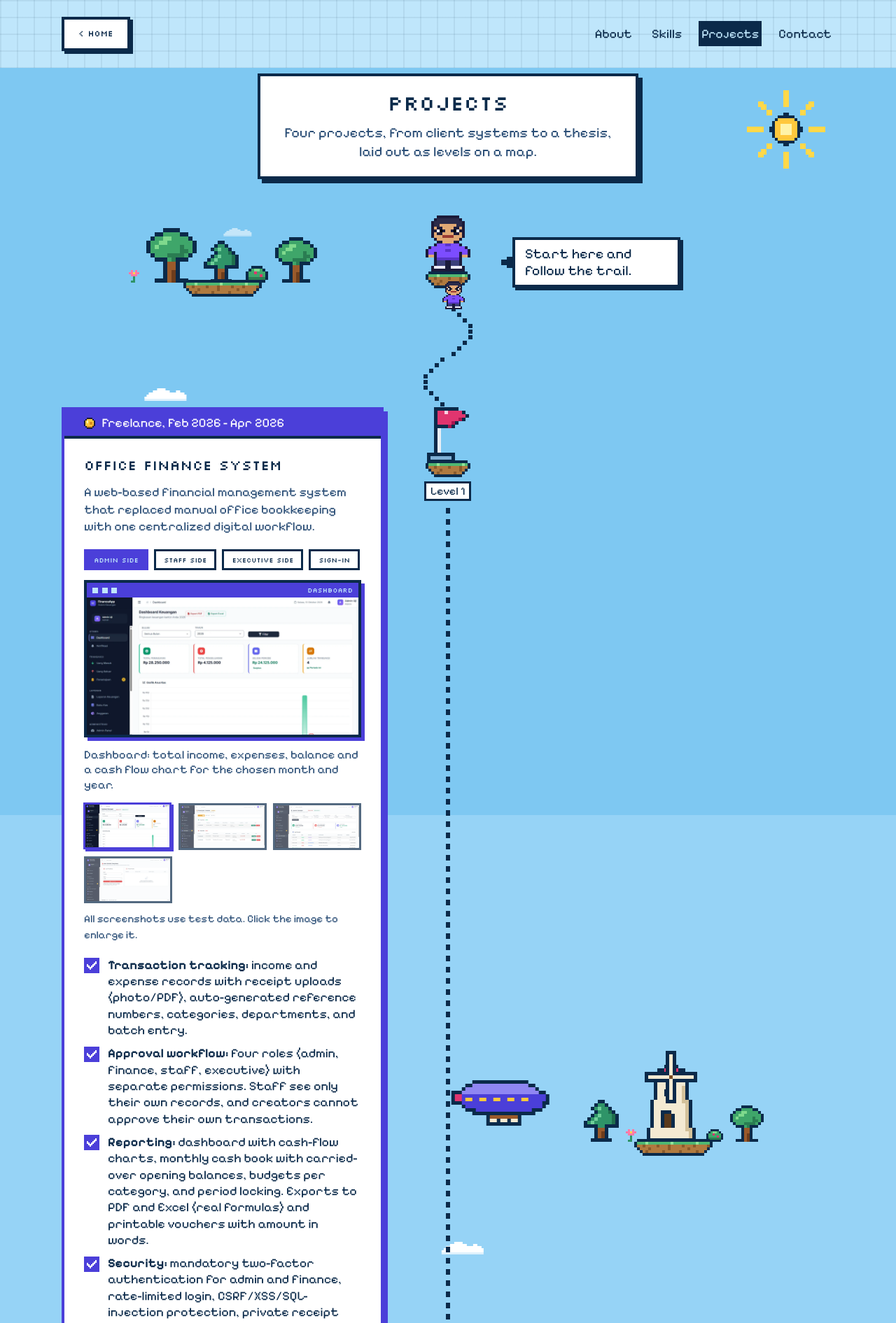
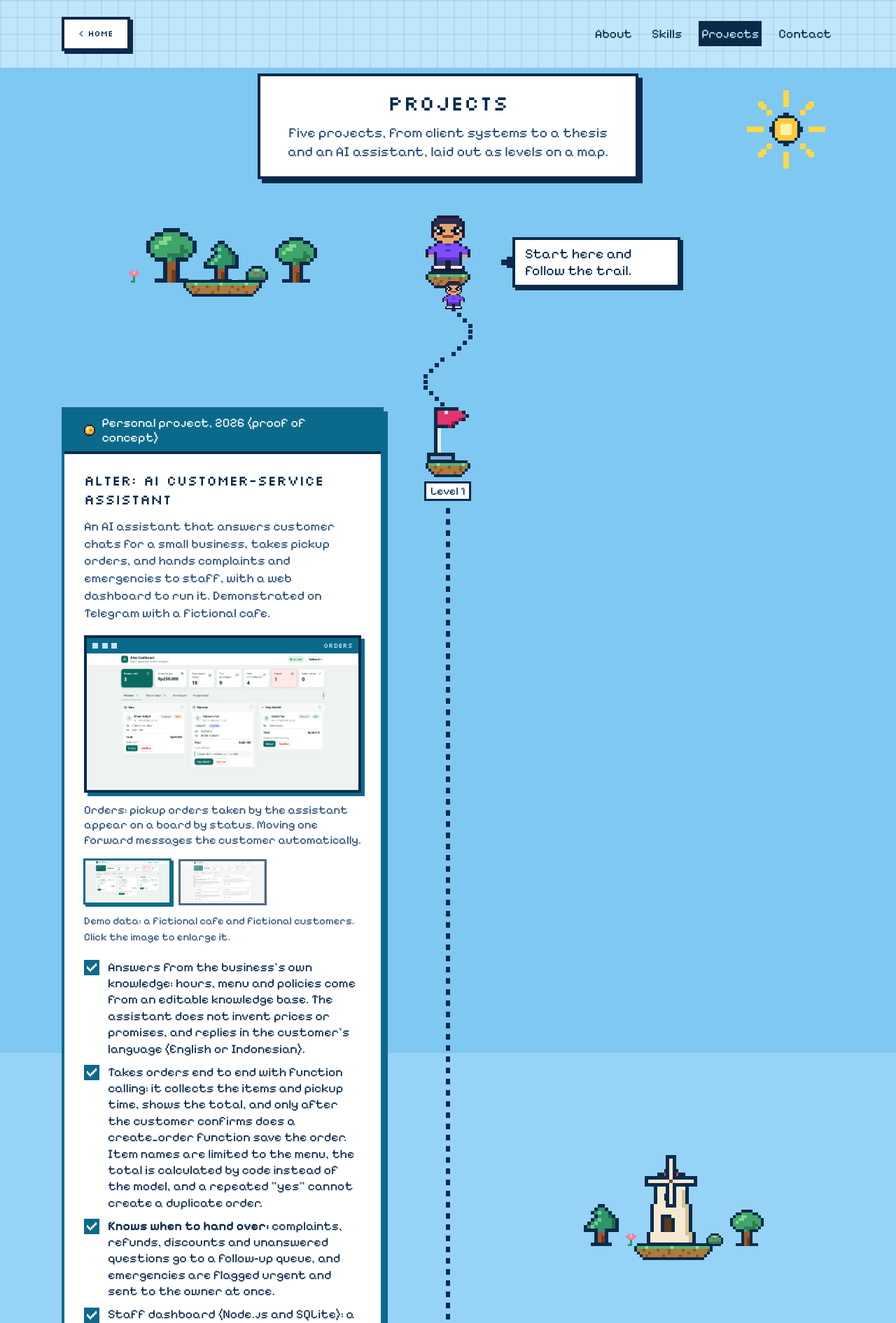
Before and after one commit to bryanrumuy/web-porto, a Next.js app: page /projects in a window 1280 px wide. Shown: the top 1891 px of the page at 70% size. Built offline with nearby package versions, Linux system fonts and the light colour scheme.

Commit message:
feat: add the Alter AI customer-service assistant project, AI Automation skills and dashboard screenshots

```diff
--- a/app/data.ts
+++ b/app/data.ts
@@ -7,7 +7,7 @@ export const profile = {
     "I build full-stack web systems and AI solutions that solve real business problems.",
   facts: [
     { label: "Based in", value: "Surabaya, Indonesia" },
-    { label: "Experience", value: "4 projects, 2 of them for clients" },
+    { label: "Experience", value: "5 projects, 2 of them for clients" },
     {
       label: "Open to",
       value: "Data Scientist, Web Developer and AI Automation roles",
@@ -30,6 +30,22 @@ export const education = {
 } as const;
 
 export const projects = [
+  {
+    title: "Alter: AI Customer-Service Assistant",
+    context: "Personal project, 2026 (proof of concept)",
+    tone: "cyan",
+    description:
+      "An AI assistant that answers customer chats for a small business, takes pickup orders, and hands complaints and emergencies to staff, with a web dashboard to run it. Demonstrated on Telegram with a fictional cafe.",
+    points: [
+      "Answers from the business's own knowledge: hours, menu and policies come from an editable knowledge base. The assistant does not invent prices or promises, and replies in the customer's language (English or Indonesian).",
+      'Takes orders end to end with function calling: it collects the items and pickup time, shows the total, and only after the customer confirms does a create_order function save the order. Item names are limited to the menu, the total is calculated by code instead of the model, and a repeated "yes" cannot create a duplicate order.',
+      "Knows when to hand over: complaints, refunds, discounts and unanswered questions go to a follow-up queue, and emergencies are flagged urgent and sent to the owner at once.",
+      "Staff dashboard (Node.js and SQLite): a kanban board of orders, a follow-up queue where staff reply to the customer, conversation history, and a knowledge editor. Moving an order to ready messages the customer automatically.",
+      "Hardened after a security and a code review: password login with throttling, an anti-forgery header, a host check, parameterised SQL, safe rendering of customer text, per-customer order limits, and an order that was already saved is still confirmed if a later model call fails.",
+      "Checked with 60 automated tests and scripted scenarios run against the real model (20 personal-assistant, 10 customer-service and 7 ordering scenarios). The data shown is fictional demo data.",
+      "Limits: it runs locally. The same core also runs as an unofficial WhatsApp bot, but the demo uses Telegram's official API. A production version would use the WhatsApp Business Platform and a hosted server.",
+    ],
+  },
   {
     title: "Office Finance System",
     context: "Freelance, Feb 2026 - Apr 2026",
@@ -88,6 +104,19 @@ export const projects = [
 
 export const skills = [
   {
+    group: "AI Automation",
+    tone: "pink",
+    items: [
+      "LLM API Integration (OpenAI)",
+      "Function Calling",
+      "Prompt Engineering",
+      "Conversational Agents",
+      "Workflow Automation",
+      "LLM Evaluation",
+      "Telegram Bot API",
+    ],
+  },
+  {
     group: "Data Science & Machine Learning",
     tone: "cyan",
     items: [
@@ -122,6 +151,7 @@ export const skills = [
     tone: "amber",
     items: [
       "MySQL",
+      "SQLite",
       "Role-based Access Control",
       "Two-factor Authentication",
       "Git & GitHub",
@@ -150,6 +180,28 @@ export type ProjectShotGroup = {
 export const projectShots: Readonly<
   Record<string, readonly ProjectShotGroup[]>
 > = {
+  "Alter: AI Customer-Service Assistant": [
+    {
+      name: "Staff dashboard",
+      note: "Demo data: a fictional cafe and fictional customers.",
+      shots: [
+        {
+          src: "/projects/alter-assistant/orders.webp",
+          label: "Orders",
+          caption:
+            "Orders: pickup orders taken by the assistant appear on a board by status. Moving one forward messages the customer automatically.",
+          alt: "Alter dashboard with order cards in three columns, New, In progress and Ready for pickup, each showing items, total and pickup time, above summary cards for active orders and revenue.",
+        },
+        {
+          src: "/projects/alter-assistant/followups.webp",
+          label: "Follow-ups",
+          caption:
+            "Follow-ups: the urgent allergy report is on top in red, followed by a catering enquiry and a refund request the assistant passed to the team, each with the bot's reply.",
+          alt: "Alter dashboard follow-up queue with an urgent allergy message from one customer and cards for a vegan question, a catering discount request and a refund request, each with Reply and Done buttons.",
+        },
+      ],
+    },
+  ],
   "Office Finance System": [
     {
       name: "Admin side",
@@ -394,6 +446,18 @@ export const projectShots: Readonly<
 
 // Skills and deliverables per project, shown as chips under the goals.
 export const projectStacks: Readonly<Record<string, readonly string[]>> = {
+  "Alter: AI Customer-Service Assistant": [
+    "Node.js",
+    "OpenAI API",
+    "Function Calling",
+    "Prompt Engineering",
+    "SQLite",
+    "Telegram Bot API",
+    "REST API",
+    "LLM Evaluation",
+    "Security Hardening",
+    "Automated Testing",
+  ],
   "Office Finance System": [
     "PHP",
     "Laravel",
--- a/app/projects/page.tsx
+++ b/app/projects/page.tsx
@@ -12,12 +12,25 @@ import "./projects.css";
 
 export const metadata: Metadata = { title: "Projects | Bryan Rumuy" };
 
+// The sprites repeat when there are more projects than markers; the level number never does.
 const MARKERS = [
-  { sprite: FLAG, scale: 5, label: "Level 1", deco: "mill" },
-  { sprite: CASTLE, scale: 3, label: "Level 2", deco: "crossing" },
-  { sprite: TOWER, scale: 4, label: "Level 3", deco: "grove" },
-  { sprite: TREE, scale: 5, label: "Level 4", deco: "mill" },
+  { sprite: FLAG, scale: 5, deco: "mill" },
+  { sprite: CASTLE, scale: 3, deco: "crossing" },
+  { sprite: TOWER, scale: 4, deco: "grove" },
+  { sprite: TREE, scale: 5, deco: "mill" },
 ] as const;
+
+const COUNT_WORDS = [
+  "Zero",
+  "One",
+  "Two",
+  "Three",
+  "Four",
+  "Five",
+  "Six",
+  "Seven",
+  "Eight",
+];
 
 export default function ProjectsPage() {
   return (
@@ -29,7 +42,8 @@ export default function ProjectsPage() {
           <header className="map-sign pixel-box">
             <h1 className="font-display text-2xl sm:text-3xl">Projects</h1>
             <p className="mt-3 text-xl leading-snug text-muted">
-              Four projects, from client systems to a thesis, laid out as levels
+              {COUNT_WORDS[projects.length] ?? projects.length} projects, from
+              client systems to a thesis and an AI assistant, laid out as levels
               on a map.
             </p>
           </header>
@@ -62,7 +76,7 @@ export default function ProjectsPage() {
                       <Perch>
                         <Marker sprite={marker.sprite} scale={marker.scale} />
                       </Perch>
-                      <span className="stop-label">{marker.label}</span>
+                      <span className="stop-label">Level {index + 1}</span>
                     </div>
                     <LevelCard project={project} id={`level-${index + 1}`} />
                     <Deco kind={marker.deco} />
```
Also changed, not shown: public/projects/alter-assistant/followups.webp (added), public/projects/alter-assistant/orders.webp (added).
